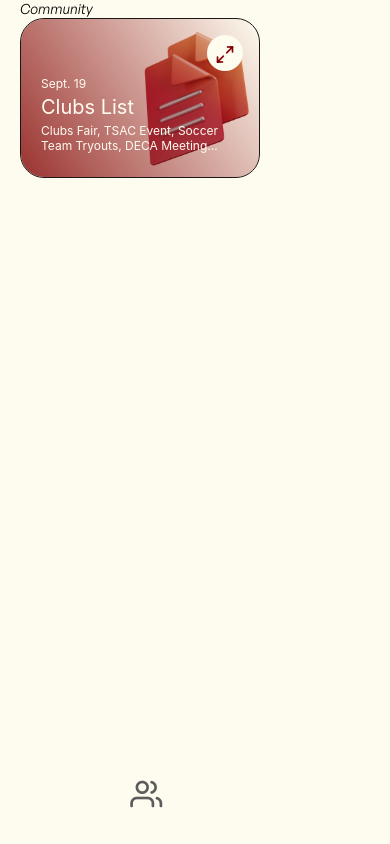
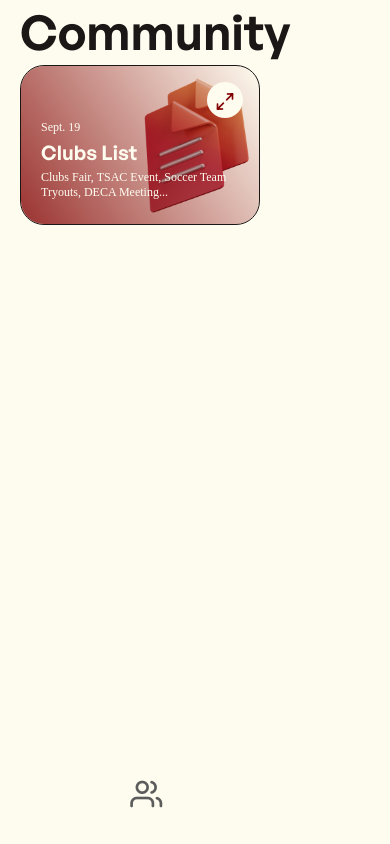
Before and after one commit to Trudeau-SAC/pethsapp-2.0, a React Native app: screen /Community in a window 390 px wide. Built offline with nearby package versions, Linux system fonts and the light colour scheme.

Commit message:
Add headings

```diff
--- a/components/RectangleCard.js
+++ b/components/RectangleCard.js
@@ -33,9 +33,6 @@ const RectangleCard = (props) => {
       bottom: theme.spacing.s6,
       left: theme.spacing.s5,
     },
-    text: {
-      marginTop: theme.spacing.s1,
-    },
     graphic: {
       resizeMode: 'contain',
       height: '100%',
@@ -62,17 +59,37 @@ const RectangleCard = (props) => {
       />
       <View style={styles.textContainer}>
         {props.supertitle && (
-          <Text color="onPrimary" variant="body2" style={styles.text}>
+          <Text
+            color="onPrimary"
+            variant="body2"
+            style={{
+              marginTop: theme.spacing.s1,
+            }}
+          >
             {props.supertitle}
           </Text>
         )}
         {props.title && (
-          <Text color="onPrimary" variant="heading6" style={styles.text}>
+          <Text
+            color="onPrimary"
+            variant="heading6"
+            style={{
+              marginTop: theme.spacing.s1,
+              fontWeight: 'semibold',
+              fontFamily: theme.fonts.semibold,
+            }}
+          >
             {props.title}
           </Text>
         )}
         {props.subtitle && (
-          <Text color="onPrimary" variant="body2" style={styles.text}>
+          <Text
+            color="onPrimary"
+            variant="body2"
+            style={{
+              marginTop: theme.spacing.s1,
+            }}
+          >
             {props.subtitle}
           </Text>
         )}
--- a/components/Text.js
+++ b/components/Text.js
@@ -4,11 +4,14 @@ import { useTheme } from '@react-navigation/native';
 const Text = ({ style, variant, color, ...rest }) => {
   const theme = useTheme();
 
+  const textVariant = theme.textVariants[variant];
+
   return (
     <RNText
       style={{
         color: theme.colors[color],
-        ...theme.textVariants[variant],
+        fontFamily: theme.fonts[textVariant.fontWeight],
+        ...textVariant,
         ...style,
       }}
       {...rest}
--- a/screens/community/ClubsList.js
+++ b/screens/community/ClubsList.js
@@ -1,19 +1,14 @@
-import { StyleSheet, Text, View } from 'react-native';
+import Layout from '../../components/Layout';
+import Text from '../../components/Text';
 
 const ClubsList = () => {
   return (
-    <View style={styles.container}>
-      <Text style={{ fontFamily: 'GeneralSansItalic' }}>Clubs List</Text>
-    </View>
+    <Layout>
+      <Text variant="heading2" color="text">
+        Clubs List
+      </Text>
+    </Layout>
   );
 };
 
-const styles = StyleSheet.create({
-  container: {
-    flex: 1,
-    alignItems: 'center',
-    justifyContent: 'center',
-  },
-});
-
 export default ClubsList;
--- a/screens/community/Community.js
+++ b/screens/community/Community.js
@@ -1,12 +1,15 @@
-import { ScrollView, Text } from 'react-native';
+import { ScrollView } from 'react-native';
 import RectangleCard from '../../components/RectangleCard';
 import Layout from '../../components/Layout';
+import Text from '../../components/Text';
 
 const Community = ({ navigation }) => {
   return (
     <Layout>
       <ScrollView>
-        <Text style={{ fontFamily: 'GeneralSansItalic' }}>Community</Text>
+        <Text variant="heading2" color="text">
+          Community
+        </Text>
         <RectangleCard
           title="Clubs List"
           subtitle="Clubs Fair, TSAC Event, Soccer Team Tryouts, DECA Meeting..."
--- a/screens/home/Home.js
+++ b/screens/home/Home.js
@@ -1,11 +1,14 @@
-import { Button, ScrollView, Text } from 'react-native';
+import { Button, ScrollView } from 'react-native';
 import Layout from '../../components/Layout';
+import Text from '../../components/Text';
 
 const Home = ({ navigation }) => {
   return (
     <Layout>
       <ScrollView>
-        <Text style={{ fontFamily: 'GeneralSansItalic' }}>Home</Text>
+        <Text variant="heading1" color="text">
+          Home
+        </Text>
         <Button
           title="Transit"
           onPress={() => navigation.navigate('Transit')}
--- a/screens/home/Transit.js
+++ b/screens/home/Transit.js
@@ -1,19 +1,15 @@
-import { StyleSheet, Text, View } from 'react-native';
+import { StyleSheet, View } from 'react-native';
+import Text from '../../components/Text';
+import Layout from '../../components/Layout';
 
 const Transit = () => {
   return (
-    <View style={styles.container}>
-      <Text style={{ fontFamily: 'GeneralSansItalic' }}>Transit</Text>
-    </View>
+    <Layout>
+      <Text variant="heading3" color="text">
+        Transit
+      </Text>
+    </Layout>
   );
 };
 
-const styles = StyleSheet.create({
-  container: {
-    flex: 1,
-    alignItems: 'center',
-    justifyContent: 'center',
-  },
-});
-
 export default Transit;
--- a/screens/resources/Resources.js
+++ b/screens/resources/Resources.js
@@ -1,11 +1,14 @@
-import { ScrollView, Text } from 'react-native';
+import { ScrollView } from 'react-native';
 import Layout from '../../components/Layout';
+import Text from '../../components/Text';
 
 const Resources = ({ navigation }) => {
   return (
     <Layout>
       <ScrollView>
-        <Text style={{ fontFamily: 'GeneralSansItalic' }}>Resources</Text>
+        <Text variant="heading2" color="text">
+          Resources
+        </Text>
       </ScrollView>
     </Layout>
   );
--- a/screens/settings/Settings.js
+++ b/screens/settings/Settings.js
@@ -1,7 +1,8 @@
-import { Text, Switch } from 'react-native';
+import { Switch } from 'react-native';
 import { useContext } from 'react';
 import { ThemeContext } from '../../utils/themeContext';
 import Layout from '../../components/Layout';
+import Text from '../../components/Text';
 
 const Settings = () => {
   const { theme, setTheme } = useContext(ThemeContext);
@@ -12,7 +13,9 @@ const Settings = () => {
 
   return (
     <Layout>
-      <Text style={{ fontFamily: 'GeneralSansItalic' }}>Settings</Text>
+      <Text variant="heading2" color="text">
+        Settings
+      </Text>
       <Switch value={theme == 'dark'} onValueChange={toggleTheme} />
     </Layout>
   );
```
